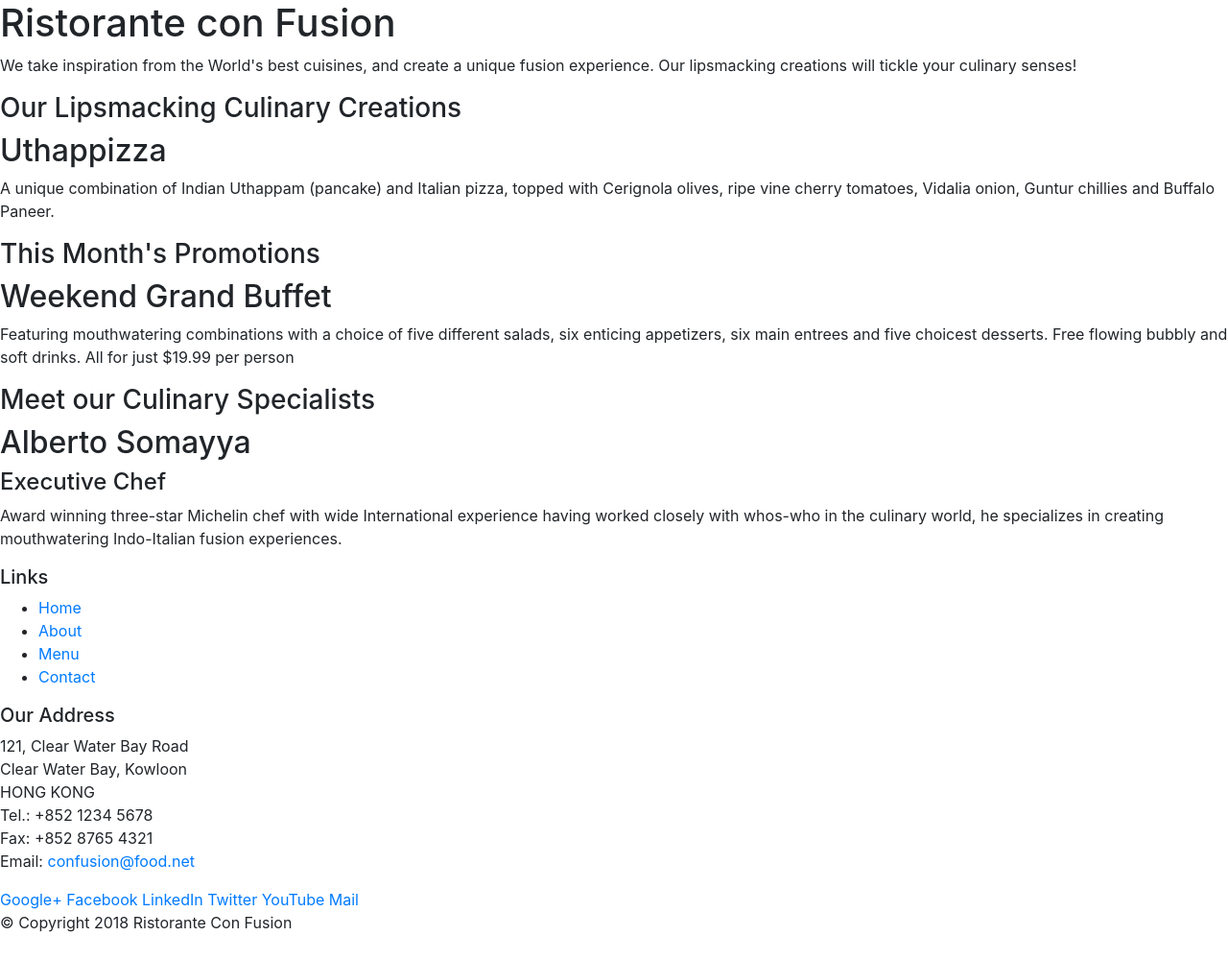
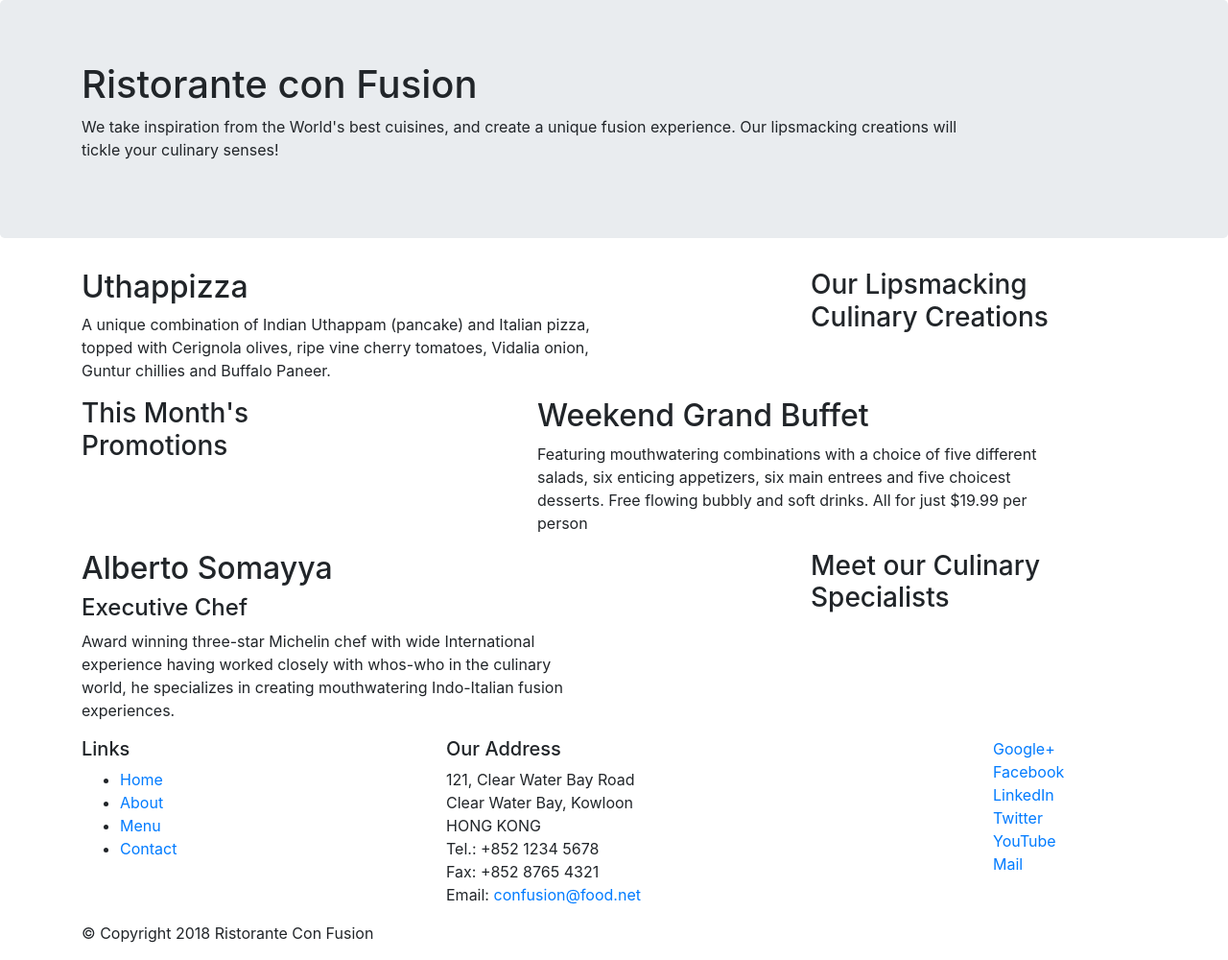
Before and after one commit to benequith/Bootstrap-Project, a website: page index.html in a window 1280 px wide. Shown: the whole page at 96% size. Drawn offline with nearby package versions, Linux system fonts and the light colour scheme.

Commit message:
Bootstrap Ex-1

```diff
--- a/index.html
+++ b/index.html
@@ -14,10 +14,10 @@
 
 <body>
 
-    <header>
-        <div>
-            <div>
-                <div>
+    <header class="jumbotron">
+        <div class="container">
+            <div class="row">
+                <div class="col-10 col-sm-10">
                     <h1>Ristorante con Fusion</h1>
                     <p>We take inspiration from the World's best cuisines, and create a unique fusion experience. Our lipsmacking creations will tickle your culinary senses!</p>
                 </div>
@@ -27,33 +27,38 @@
         </div>
     </header>
 
-    <div>
-        <div>
-            <div>
+    <div class="container">
+        <div class="row">
+            <div class="col-12 col-sm-4 col-md-3 order-sm-last">
                 <h3>Our Lipsmacking Culinary Creations</h3>
             </div>
-            <div>
+            <div class="col-0 col-sm-2"></div>
+            <div class="col-12 col-sm-6 order-sm-first">
                 <h2>Uthappizza</h2>
                 <p>A unique combination of Indian Uthappam (pancake) and Italian pizza, topped with Cerignola olives, ripe vine cherry tomatoes, Vidalia onion, Guntur chillies and Buffalo Paneer.</p>
             </div>
         </div>
 
-
-        <div>
-            <div>
+        <div class="row"> </div>
+        <div class="row">
+            <div class="col-12 col-sm-4 col-md-3 order-sm-first">
                 <h3>This Month's Promotions</h3>
             </div>
-            <div>
-                <h2>Weekend Grand Buffet</h2>
+            <div class="col-0 col-sm-2 "></div>
+            <div class="col-12 col-sm-6 order-sm-last">
+                <div>
+                    <h2>Weekend Grand Buffet</h2>
+                </div>
                 <p>Featuring mouthwatering combinations with a choice of five different salads, six enticing appetizers, six main entrees and five choicest desserts. Free flowing bubbly and soft drinks. All for just $19.99 per person </p>
             </div>
         </div>
 
-        <div>
-            <div>
+        <div class="row">
+            <div class="col-12 col-sm-4 col-md-3 order-sm-last">
                 <h3>Meet our Culinary Specialists</h3>
             </div>
-            <div>
+            <div class="col-0 col-sm-2"></div>
+            <div class="col-12 col-sm-6 order-sm-first">
                 <h2>Alberto Somayya</h2>
                 <h4>Executive Chef</h4>
                 <p>Award winning three-star Michelin chef with wide International experience having worked closely with whos-who in the culinary world, he specializes in creating mouthwatering Indo-Italian fusion experiences. </p>
@@ -62,9 +67,9 @@
     </div>
 
     <footer>
-        <div>
-            <div>
-                <div>
+        <div class="container">
+            <div class="row">
+                <div class="col-4 col-sm-4">
                     <h5>Links</h5>
                     <ul>
                         <li><a href="#">Home</a></li>
@@ -73,7 +78,7 @@
                         <li><a href="#">Contact</a></li>
                     </ul>
                 </div>
-                <div>
+                <div class="col-8 col-sm-5">
                     <h5>Our Address</h5>
                     <address>
 		              121, Clear Water Bay Road<br>
@@ -84,7 +89,9 @@
 		              Email: <a href="mailto:confusion@food.net">confusion@food.net</a>
 		           </address>
                 </div>
-                <div>
+                <div class="col-12 offset-1 col-sm-1">
+                    <div class="row">
+                    </div>
                     <div>
                         <a href="http://google.com/+">Google+</a>
                         <a href="http://www.facebook.com/profile.php?id=">Facebook</a>
```
